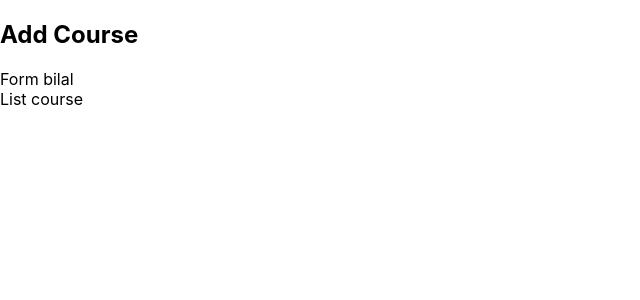
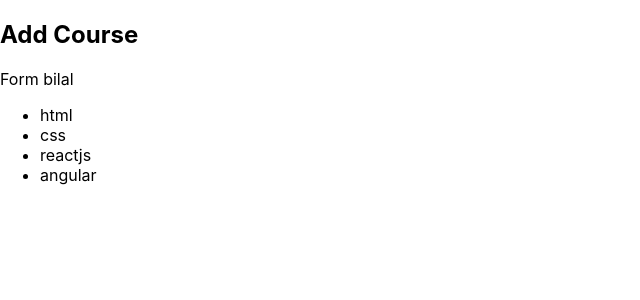
Before and after one commit to bilal07/crudapp, a React (Create React App) app: page / in a window 1280 px wide. Shown: the top 300 px of the page, without its empty margins (0-640 px from the left). Built offline with nearby package versions, Linux system fonts and the light colour scheme.

Commit message:
list courses component

```diff
--- a/src/App.js
+++ b/src/App.js
@@ -11,11 +11,15 @@ class App extends Component {
     ]
   }
   render() {
+    const courses = this.state.courses;
+    const courseList = courses.map((course,index) => {
+      return <CourseList details={course} key={index}/>
+    })
     return (
       <section className="App">
         <h2>Add Course</h2>
         <CourseForm />
-        <CourseList />
+        <ul>{courseList}</ul>
       </section>
     );
   }
--- a/src/components/CourseList.js
+++ b/src/components/CourseList.js
@@ -1,11 +1,13 @@
-import React, { Component } from 'react';
+import React, { Component, Fragment } from 'react';
 
 class CourseList extends Component {
     render() {
       return (
-        <div>
-          List course
-        </div>
+        <Fragment>
+          <li>
+              {this.props.details.name}
+          </li>
+        </Fragment>
       );
     }
   }
```
Also changed, not shown: 1 other file (tests, documents, lock files or other folders).
